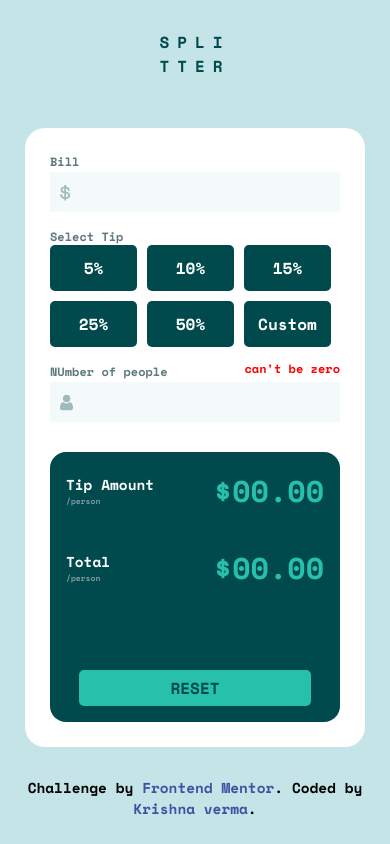
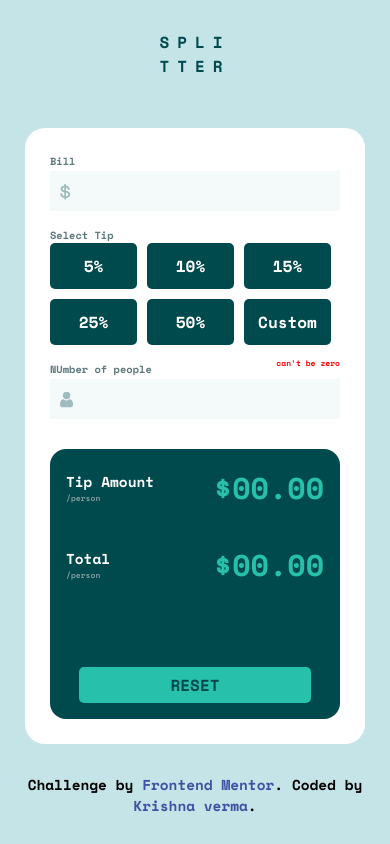
Before and after one commit to krishna8223/Tip-calculator-javascript, a plain HTML site: page index.html in a window 390 px wide. Both pictures are taken after a click on the button "5%". Drawn offline with nearby package versions, Linux system fonts and the light colour scheme.

Commit message:
fixing bugs

```diff
--- a/index.html
+++ b/index.html
@@ -15,6 +15,7 @@
 </head>
 
 <body>
+<main>
 
   <h1 class="heading">SPLI<br>TTER</h1>
 
@@ -27,7 +28,7 @@
       <div class="left_bill">
         <h2 class="left__bill-heading left__heading" >Bill</h2>
         <div class="left__input__image">
-          <h2 class="left__message"></h2>
+          <p class="left__message"></p>
           <img class="left__dollar_image" src="./images/icon-dollar.svg" alt="">
           <input class="left__input left__bill_input" type="number">
         </div>
@@ -49,7 +50,7 @@
       <div class="left__no-of-people">
         <h2 class="left__select-tip-heading left__heading" >NUmber of people</h2>
         <div class="left__input__image">
-          <h2 class="left__message"></h2>
+          <p class="left__message"></p>
           <img class="left__person_image" src="./images/icon-person.svg" alt="">
           <input  class="left__input left__total_peoples_input" type="number">
         </div>
@@ -61,7 +62,7 @@
     <div class="right">
       <div class="right__tip_amount tip-amount">
         <div class="tip_amount__amount">
-          <h3>Tip Amount</h3>
+          <h2>Tip Amount</h2>
           <p>/person</p>
         </div>
         <h1>$00.00</h1>
@@ -69,7 +70,7 @@
 
       <div class="right_total_amount tip-amount">
         <div class="tip_amount__person">
-          <h3>Total</h3>
+          <h2>Total</h2>
           <p>/person</p>
         </div>
         <h1>$00.00</h1>
@@ -89,6 +90,7 @@
     Challenge by <a href="https://www.frontendmentor.io?ref=challenge" target="_blank">Frontend Mentor</a>.
     Coded by <a target="_blank" href="https://github.com/krishna8223">Krishna verma</a>.
   </div>
+</main>
   <script src="script.js"></script>
 </body>
 </html>
--- a/script.js
+++ b/script.js
@@ -138,6 +138,7 @@ const reset = () => {
     right__tip_amount.innerHTML = '$'+'0.00'
     right__total_amount.innerHTML = '$'+'0.00'
     changeInputToButton()
+    removeSecondaryClass()
     totalPeoples.value = ''
     billAmount.value = ''
 
--- a/style.scss
+++ b/style.scss
@@ -29,6 +29,10 @@ body{
     flex-direction: column;
     justify-content: center;
     align-items: center;
+}
+
+main{
+    @include flex(column,center,center)
 }
 
          // Heading csss -------------------------------------------------------------------------
@@ -78,6 +82,7 @@ body{
 }
 
 .left__heading{
+    font-size: 1.3rem;
     color:hsl(186, 14%, 43%) ;
 }
 
@@ -174,7 +179,7 @@ body{
     color: $primary-color;
 }
 
-.tip-amount h3 {
+.tip-amount h2 {
     font-size: 1.8rem;
 }
 
@@ -242,12 +247,13 @@ body{
     .right{
         width: 100%;
     }
+    .heading{
+        margin-top: 30px;
+    }
 }
 @media(max-width:550px){
     html{
         font-size: 50%;
     }
-    .heading{
-        margin-top: 30px;
-    }
+
 }
```
Also changed, not shown: style.css, 1 other file.
